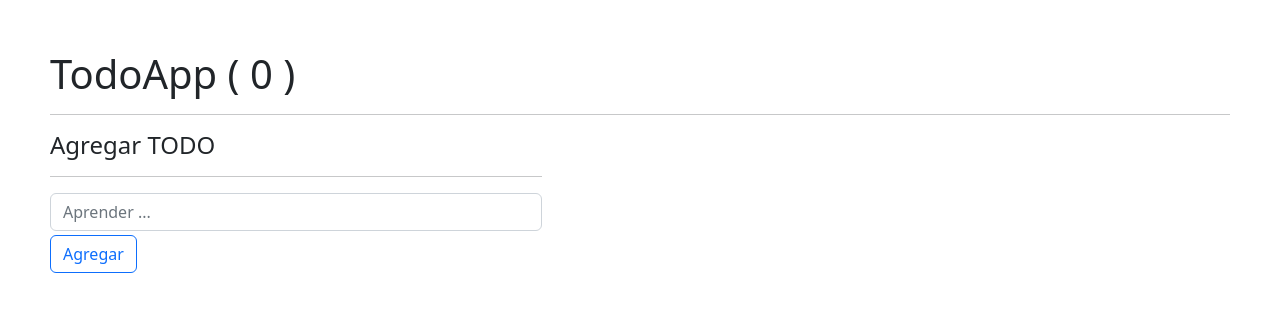
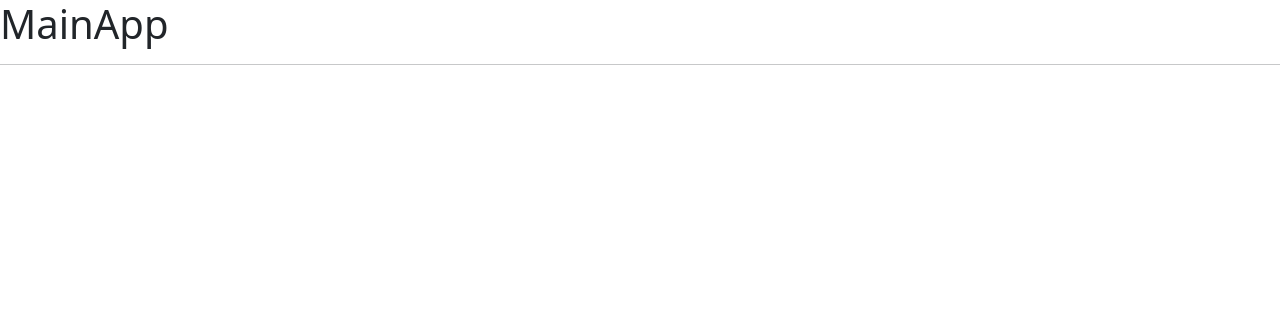
Before and after one commit to CarlosBrito28/React-Hook-App, a React (Create React App) app: page / in a window 1280 px wide. Shown: the top 312 px of the page. Built offline with nearby package versions, Linux system fonts and the light colour scheme.

Commit message:
Instalacion del BrowserRouter

```diff
--- a/package.json
+++ b/package.json
@@ -8,6 +8,7 @@
     "@testing-library/user-event": "^13.5.0",
     "react": "^18.1.0",
     "react-dom": "^18.1.0",
+    "react-router-dom": "^6.3.0",
     "react-scripts": "5.0.1",
     "web-vitals": "^2.1.4"
   },
--- a/src/index.js
+++ b/src/index.jsx
@@ -1,5 +1,6 @@
 import React from 'react';
 import ReactDOM from 'react-dom/client';
+import { BrowserRouter } from "react-router-dom";
 
 //import { SimpleForm } from './components/02-useEffect/SimpleForm';
 //import { CounterApp } from './components/o1-useState/CounterApp';
@@ -13,13 +14,14 @@ import ReactDOM from 'react-dom/client';
 //import { Memorize } from './components/06-memos/Memorize';
 //import { MemoHook } from './components/06-memos/MemoHook';
 //import { CallBackHook } from './components/06-memos/CallBackHook';
-import { TodoApp } from './components/08-useReducer/TodoApp';
+//import { TodoApp } from './components/08-useReducer/TodoApp';
+import { MainApp } from './components/09-useContext/MainApp';
 
 const root = ReactDOM.createRoot(document.getElementById('root'));
 root.render(
+    <BrowserRouter>
+        <MainApp />
+    </BrowserRouter>
 
-    <TodoApp />
 
 );
-
-//import './components/08-useReducer/intro-reducer';
```
Also changed, not shown: src/HooksApp.jsx (renamed from src/HooksApp.js), 1 other file (tests, documents, lock files or other folders).
